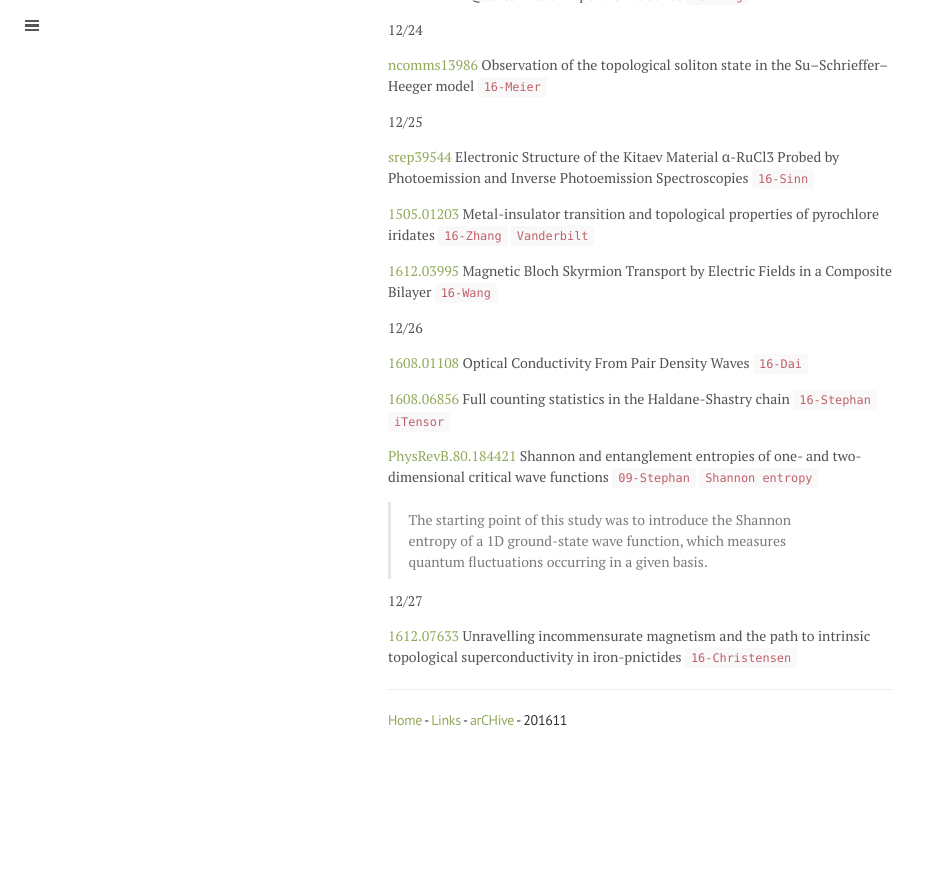
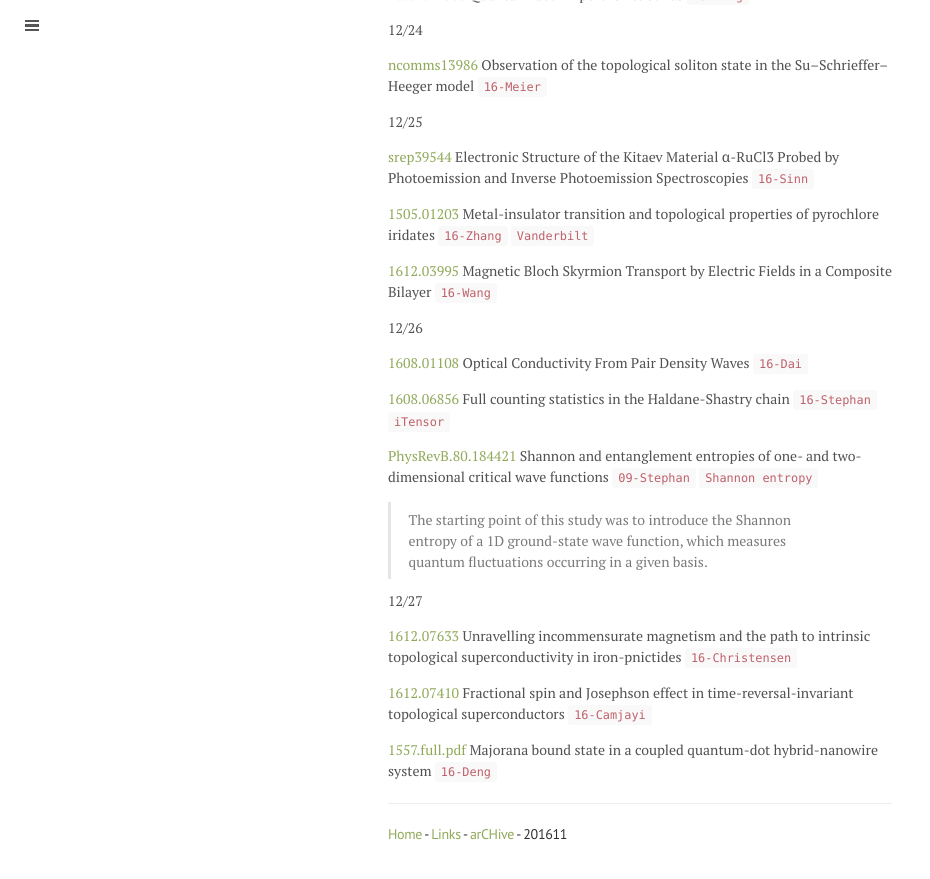
Before and after one commit to qkrwlsghdcjsworlt/work, a Jekyll site: the page built from 201612.md, in a window 1280 px wide and 900 px high, scrolled down 1384 px. Shown: the top 879 px of the window, without its empty margins (0-930 px from the left). Built offline with Jekyll 4.4.1, drawn with Linux system fonts in a browser that asks for light colours; formulas are drawn with MathJax 3; before the commit the page ends 2170 px from its top, so only the background shows below that.

Commit message:
“update”

```diff
--- a/201612.md
+++ b/201612.md
@@ -88,6 +88,11 @@ measures quantum fluctuations occurring in a given basis.
 [1612.07633](https://arxiv.org/abs/1612.07633) Unravelling incommensurate magnetism and the path to intrinsic topological
 superconductivity in iron-pnictides `16-Christensen`
 
+[1612.07410](https://arxiv.org/abs/1612.07410) Fractional spin and Josephson effect in time-reversal-invariant topological
+superconductors `16-Camjayi`
+
+[1557.full.pdf](http://science.sciencemag.org/content/354/6319/1557) Majorana bound state in a coupled quantum-dot hybrid-nanowire system `16-Deng`
+
 
 
 ---
```
